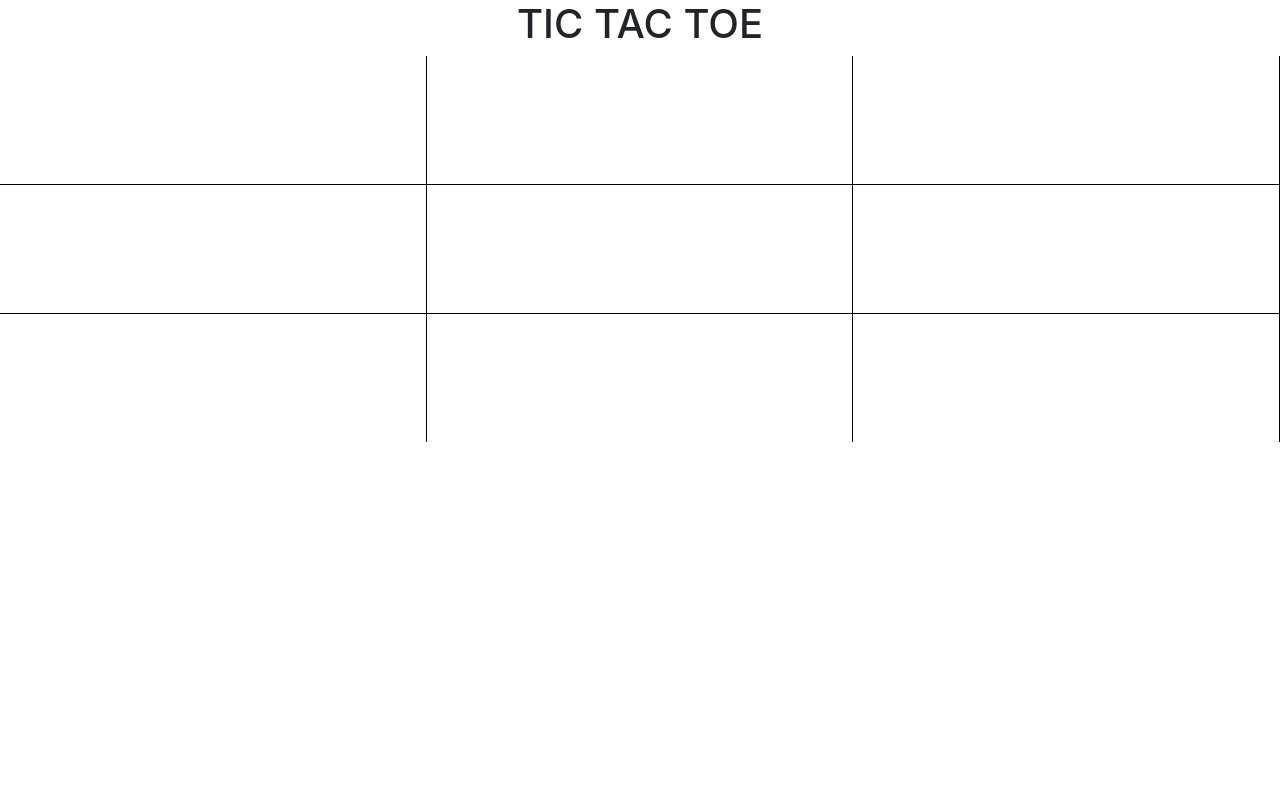
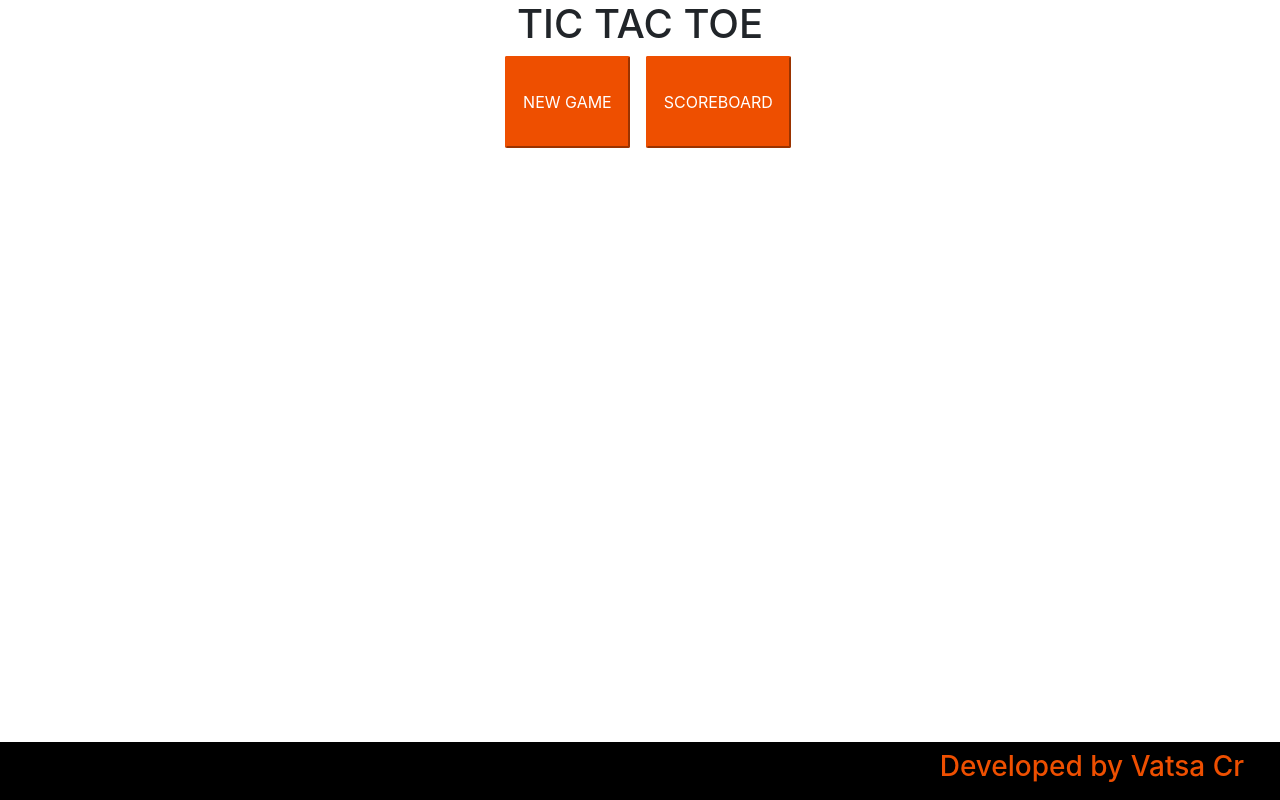
Before and after one commit to vatsacr/TicTacToe, an Angular app: page / in a window 1280 px wide. Built offline with nearby package versions, Linux system fonts and the light colour scheme.

Commit message:
Created scoreboard and game navigations logic

```diff
--- a/src/app/app.component.html
+++ b/src/app/app.component.html
@@ -1 +1 @@
-<app-board></app-board>
+<app-main-menu></app-main-menu>
--- a/src/app/app.module.ts
+++ b/src/app/app.module.ts
@@ -1,18 +1,29 @@
 import { BrowserModule } from '@angular/platform-browser';
 import { NgModule } from '@angular/core';
+import { RouterModule, Routes } from '@angular/router';
 
 import { AppRoutingModule } from './app-routing.module';
 import { AppComponent } from './app.component';
 import { BoardComponent } from './board/board.component';
+import { MainMenuComponent } from './main-menu/main-menu.component';
+import {ScoreboardComponent} from './scoreboard/scoreboard.component';
+
+const appRoutes: Routes = [
+  { path: 'new-game', component: BoardComponent },
+  { path: 'scoreboard', component: ScoreboardComponent },
+];
 
 @NgModule({
   declarations: [
     AppComponent,
-    BoardComponent
+    BoardComponent,
+    MainMenuComponent,
+    ScoreboardComponent
   ],
   imports: [
     BrowserModule,
-    AppRoutingModule
+    AppRoutingModule,
+    RouterModule.forRoot(appRoutes)
   ],
   providers: [],
   bootstrap: [AppComponent]
--- a/src/app/board/board.component.html
+++ b/src/app/board/board.component.html
@@ -1,7 +1,6 @@
 <div class="container-fluid">
     <div class="row">
-    <div (click)="markLocation(dimension)" [style.border-top]='setBorderTop(dimension)'  *ngFor="let dimension of DIMENSIONS" class="single-box col-xl-4 col-lg-4 col-md-4 col-4 text-center">
-        <!-- [ngStyle]="{'border-right':dimension%3 === 0 ? 'none' : '' }" -->
+    <div (click)="markLocation(dimension)" [ngStyle]="{'border-right':dimension === 2 || dimension === 5 || dimension === 8? 'none' : '' }" [style.border-top]='setBorderTop(dimension)'  *ngFor="let dimension of DIMENSIONS" class="single-box col-xl-4 col-lg-4 col-md-4 col-4 text-center">
         <div class="player-icon blue-color" *ngIf="getOwnership(dimension,'X')">X</div>
         <div class="player-icon red-color" *ngIf="getOwnership(dimension,'O')">O</div>
     </div>
--- a/src/app/board/board.component.ts
+++ b/src/app/board/board.component.ts
@@ -93,6 +93,8 @@ export class BoardComponent implements OnInit {
   resetGame(){
     this.players[0].BoxesOwned = [];
     this.players[1].BoxesOwned = [];
+    this.player1.BoxesOwned = [];
+    this.player2.BoxesOwned = [];
   }
 
 
--- /dev/null
+++ b/src/app/main-menu/main-menu.component.html
@@ -0,0 +1,10 @@
+<div class="container text-center">
+<button class="app-button app-button-primary"><a href="/new-game" routerlinkActive="link-active">NEW GAME</a></button>
+<button class="app-button app-button-primary"><a href="/scoreboard" routerlinkActive="link-active">SCOREBOARD</a></button>
+<router-outlet></router-outlet>
+<footer class="app-footer">
+    <h3 class="app-footer-text">
+        Developed by Vatsa Cr
+    </h3>
+</footer>
+</div>
--- /dev/null
+++ b/src/app/main-menu/main-menu.component.scss
@@ -0,0 +1,31 @@
+.app-button{
+    padding: 2em 1em;
+    border-radius: 2px;
+}
+
+.app-button-primary{
+    border-color: #ee4f00;
+    background-color: #ee4f00;
+    color: #ffffff;
+    margin-left: 1em;
+}
+
+.app-button a {
+    color: #ffffff;
+    text-decoration: none;
+}
+
+.app-footer{
+    position: absolute;
+    left: 0;
+    width: 100%;
+    text-align: right;
+    bottom: 0;
+    padding: 0.5em;
+    background: #000000;
+}
+
+.app-footer-text{
+    padding: 0 1em;
+    color: #ee4f00;
+}
--- /dev/null
+++ b/src/app/main-menu/main-menu.component.ts
@@ -0,0 +1,15 @@
+import { Component, OnInit } from '@angular/core';
+
+@Component({
+  selector: 'app-main-menu',
+  templateUrl: './main-menu.component.html',
+  styleUrls: ['./main-menu.component.scss']
+})
+export class MainMenuComponent implements OnInit {
+
+  constructor() { }
+
+  ngOnInit() {
+  }
+
+}
--- /dev/null
+++ b/src/app/scoreboard/scoreboard.component.html
@@ -0,0 +1 @@
+<p>scoreboard works!</p>
--- /dev/null
+++ b/src/app/scoreboard/scoreboard.component.ts
@@ -0,0 +1,15 @@
+import { Component, OnInit } from '@angular/core';
+
+@Component({
+  selector: 'app-scoreboard',
+  templateUrl: './scoreboard.component.html',
+  styleUrls: ['./scoreboard.component.scss']
+})
+export class ScoreboardComponent implements OnInit {
+
+  constructor() { }
+
+  ngOnInit() {
+  }
+
+}
```
Also changed, not shown: src/app/scoreboard/scoreboard.component.scss (added), 2 other files (tests, documents, lock files or other folders).
